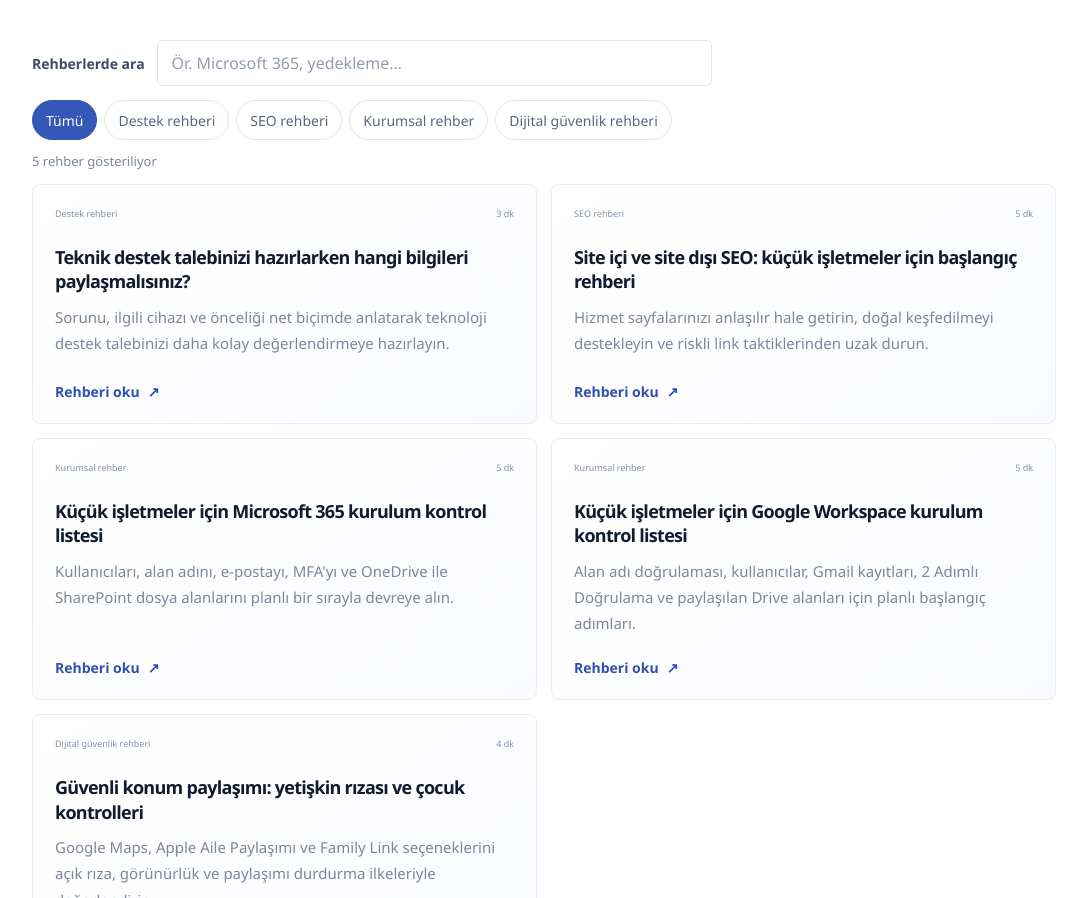
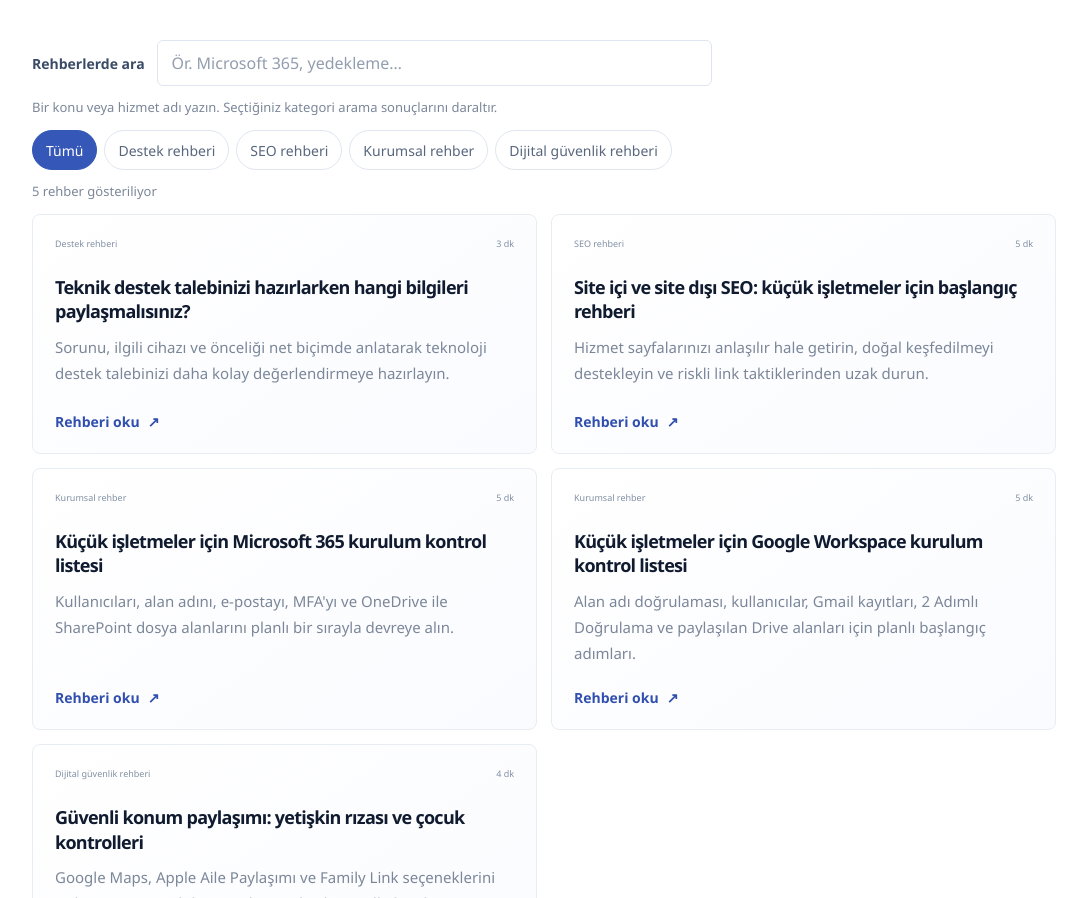
Before and after one commit to darkpassenger00/Dolubilisim, a Next.js app: page / in a window 1280 px wide. Shown: the part 3346-4244 px from the top of the page, without its empty margins (96-1183 px from the left). Built offline with nearby package versions, Linux system fonts and the light colour scheme.

Commit message:
Explain combined guide search and category filtering

```diff
--- a/app/guide-search.tsx
+++ b/app/guide-search.tsx
@@ -32,9 +32,11 @@ export default function GuideSearch({ guides }: { guides: readonly Guide[] }) {
           onChange={(event) => setQuery(event.currentTarget.value)}
           placeholder="Ör. Microsoft 365, yedekleme…"
           autoComplete="off"
+          aria-describedby="guide-search-help"
         />
         {query && <button className="guide-search-clear" type="button" onClick={() => { setQuery(""); searchRef.current?.focus(); }}>Aramayı temizle</button>}
       </div>
+      <p id="guide-search-help" className="guide-search-count">Bir konu veya hizmet adı yazın. Seçtiğiniz kategori arama sonuçlarını daraltır.</p>
       <nav className="guide-category-filters" aria-label="Rehber kategorileri">
         <button type="button" aria-pressed={selectedCategory === ""} onClick={() => setSelectedCategory("")}>Tümü</button>
         {categories.map((category) => (
```
